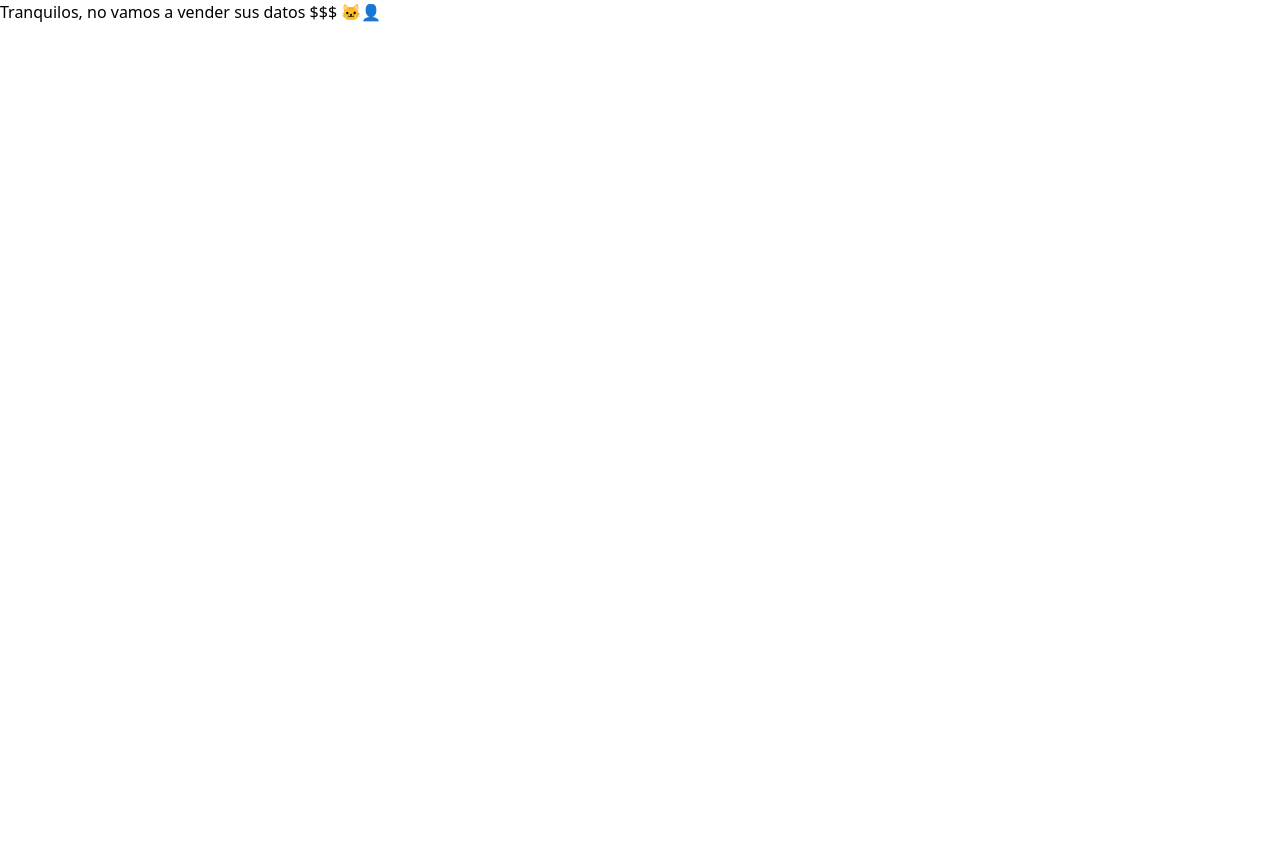
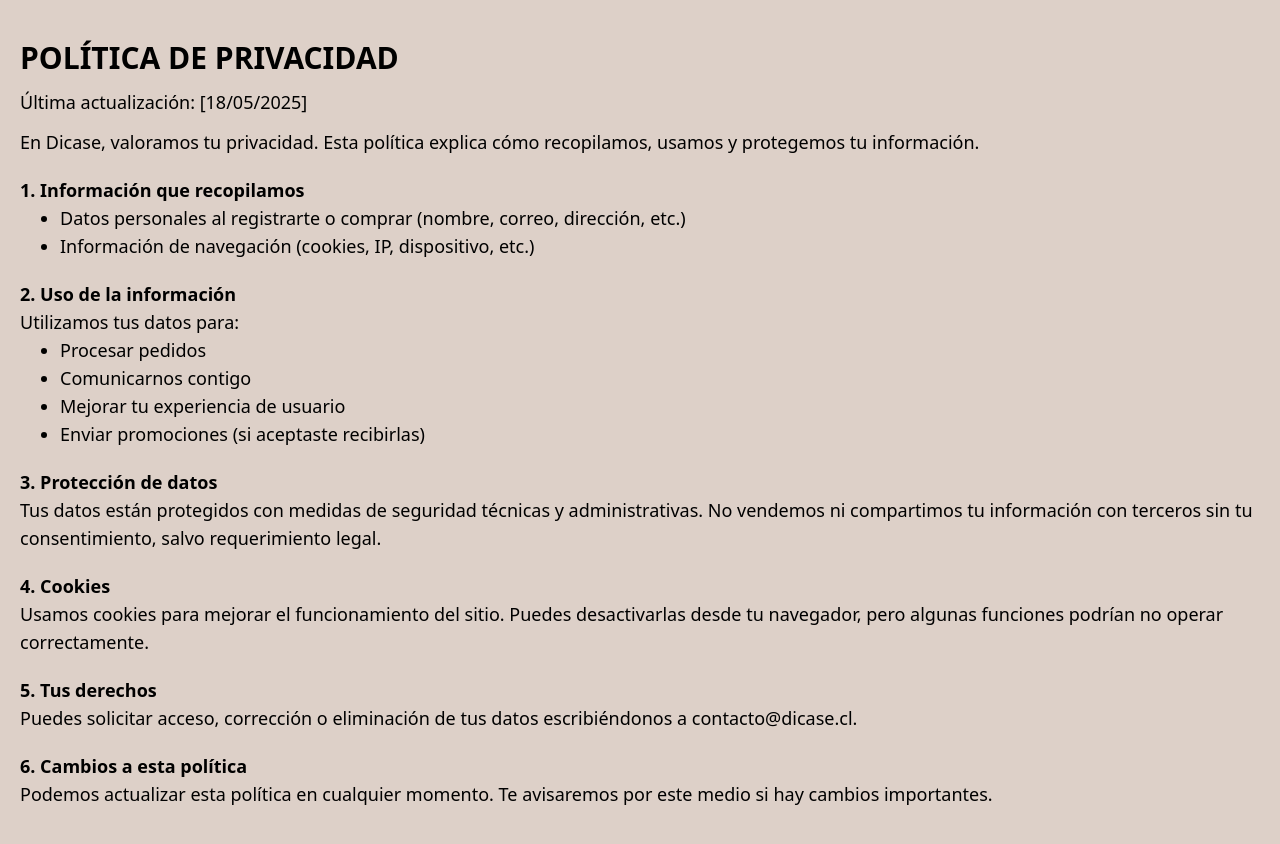
Before and after one commit to diegoarevalom/dicase_ecommerce, a Next.js app: page /legal/privacy in a window 1280 px wide. Shown: the top 844 px of the page. Before the commit the page ends 800 px from the top, so only its background shows below. Built offline with nearby package versions, Linux system fonts and the light colour scheme.

Commit message:
Legal Frontend

```diff
--- a/app/auth/forgot-password/page.tsx
+++ b/app/auth/forgot-password/page.tsx
@@ -2,7 +2,7 @@
 import Link from "next/link";
 import { useState, FormEvent } from "react";
 
-export default function login(){
+export default function forgotPassword(){
 
     // Estado para manejar el correo electrónico
     const [email, setEmail] = useState("");
--- a/app/auth/register/page.tsx
+++ b/app/auth/register/page.tsx
@@ -3,7 +3,7 @@
 import { useState, FormEvent, ChangeEvent } from "react";
 import { useRouter } from 'next/navigation';
 
-export default function login(){
+export default function register(){
 
     const [formData, setFormData] = useState({
         name: "",
--- /dev/null
+++ b/app/legal/layout.tsx
@@ -0,0 +1,13 @@
+import React from 'react';
+
+export default function AuthLayout({
+  children,
+}: {
+  children: React.ReactNode;
+}) {
+  return (
+    <div className="bg-[#DDD0C8] min-h-screen items-center justify-center">
+      {children}
+    </div>
+  );
+}
--- a/app/legal/privacy/page.tsx
+++ b/app/legal/privacy/page.tsx
@@ -1,6 +1,40 @@
-export default function login(){
+export default function privacy(){
 
     return (
-        <div>Tranquilos, no vamos a vender sus datos $$$ 🐱‍👤</div>
+        <div className="py-10 px-5">
+            <p className="text-3xl font-bold">POLÍTICA DE PRIVACIDAD</p>
+            <p className="text-lg py-3">Última actualización: [18/05/2025]</p>
+
+            <p className="text-lg">
+            En Dicase, valoramos tu privacidad. Esta política explica cómo recopilamos, usamos y protegemos tu información.
+                <p className="font-bold mt-5">1. Información que recopilamos</p>
+                <ul className="list-disc pl-10">
+                    <li>Datos personales al registrarte o comprar (nombre, correo, dirección, etc.)</li>
+                    <li>Información de navegación (cookies, IP, dispositivo, etc.)</li>
+                </ul>
+
+                <p className="font-bold mt-5">2. Uso de la información</p>
+                Utilizamos tus datos para:
+                    <ul className="list-disc pl-10">
+                        <li>Procesar pedidos</li>
+                        <li>Comunicarnos contigo</li>
+                        <li>Mejorar tu experiencia de usuario</li>
+                        <li>Enviar promociones (si aceptaste recibirlas)</li>
+                    </ul>
+
+                <p className="font-bold mt-5">3. Protección de datos</p>
+                Tus datos están protegidos con medidas de seguridad técnicas y administrativas. No vendemos ni compartimos tu información con terceros sin tu consentimiento, salvo requerimiento legal.
+
+                <p className="font-bold mt-5">4. Cookies</p>
+                Usamos cookies para mejorar el funcionamiento del sitio. Puedes desactivarlas desde tu navegador, pero algunas funciones podrían no operar correctamente.
+
+                <p className="font-bold mt-5">5. Tus derechos</p>
+                Puedes solicitar acceso, corrección o eliminación de tus datos escribiéndonos a contacto@dicase.cl.
+
+                <p className="font-bold mt-5">6. Cambios a esta política</p>
+                Podemos actualizar esta política en cualquier momento. Te avisaremos por este medio si hay cambios importantes.
+            </p>
+        </div>
+
     );
 }
--- a/app/legal/terms/page.tsx
+++ b/app/legal/terms/page.tsx
@@ -1,6 +1,38 @@
-export default function login(){
+export default function terms(){
 
     return (
-        <div>Obligados a pelear en la guerra en apoyo a China</div>
+        <div className="py-10 px-5">
+            <p className="text-3xl font-bold">TÉRMINOS Y CONDICIONES</p>
+            <p className="text-lg py-3">Última actualización: [18/05/2025]</p>
+
+            <p className="text-lg">
+            Bienvenido a Dicase. Al acceder o usar nuestro sitio web, aceptas estos Términos y Condiciones. Si no estás de acuerdo con alguna parte, por favor no uses este sitio.
+
+            <p className="font-bold mt-5">1. Uso del sitio</p>
+            Este sitio web está destinado a mayores de 18 años. Al realizar una compra, garantizas que tienes la edad legal para hacerlo.
+
+            <p className="font-bold mt-5">2. Productos y precios</p>
+            Los productos ofrecidos están sujetos a disponibilidad. Nos reservamos el derecho de modificar precios, descripciones o retirar productos sin previo aviso.
+
+            <p className="font-bold mt-5">3. Compras y pagos</p>
+            Todas las compras se deben pagar en su totalidad antes del despacho. Usamos métodos de pago seguros y cifrados.
+
+            <p className="font-bold mt-5">4. Envíos</p>
+            Realizamos envíos a todo el país. Los plazos y costos de entrega se indican al momento del checkout.
+
+            <p className="font-bold mt-5">5. Cambios y devoluciones</p>
+            Puedes solicitar un cambio o devolución dentro de 7 días hábiles desde la recepción del producto, siempre que esté sin uso y en su empaque original.
+
+            <p className="font-bold mt-5">6. Responsabilidad</p>
+            Los suplementos deben ser usados bajo supervisión profesional. No nos hacemos responsables por un uso indebido de los productos.
+
+            <p className="font-bold mt-5">7. Propiedad intelectual</p>
+            Todos los contenidos del sitio (logos, imágenes, textos) son propiedad de Dicase o de terceros con licencia. No se permite su uso sin autorización.
+
+            <p className="font-bold mt-5">8. Modificaciones</p>
+            Nos reservamos el derecho de modificar estos términos en cualquier momento. El uso del sitio después de dichos cambios implica la aceptación de los mismos.
+            </p>
+        </div>
+
     );
 }
```
